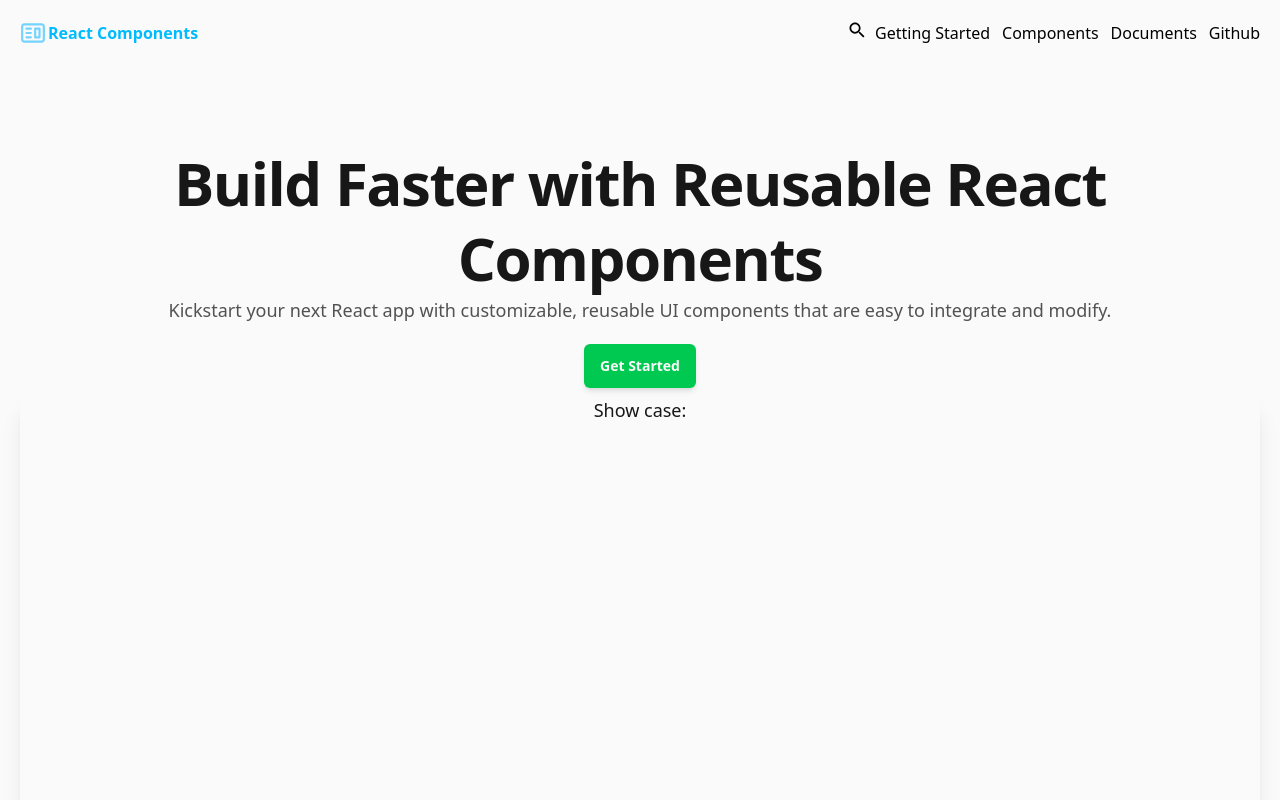
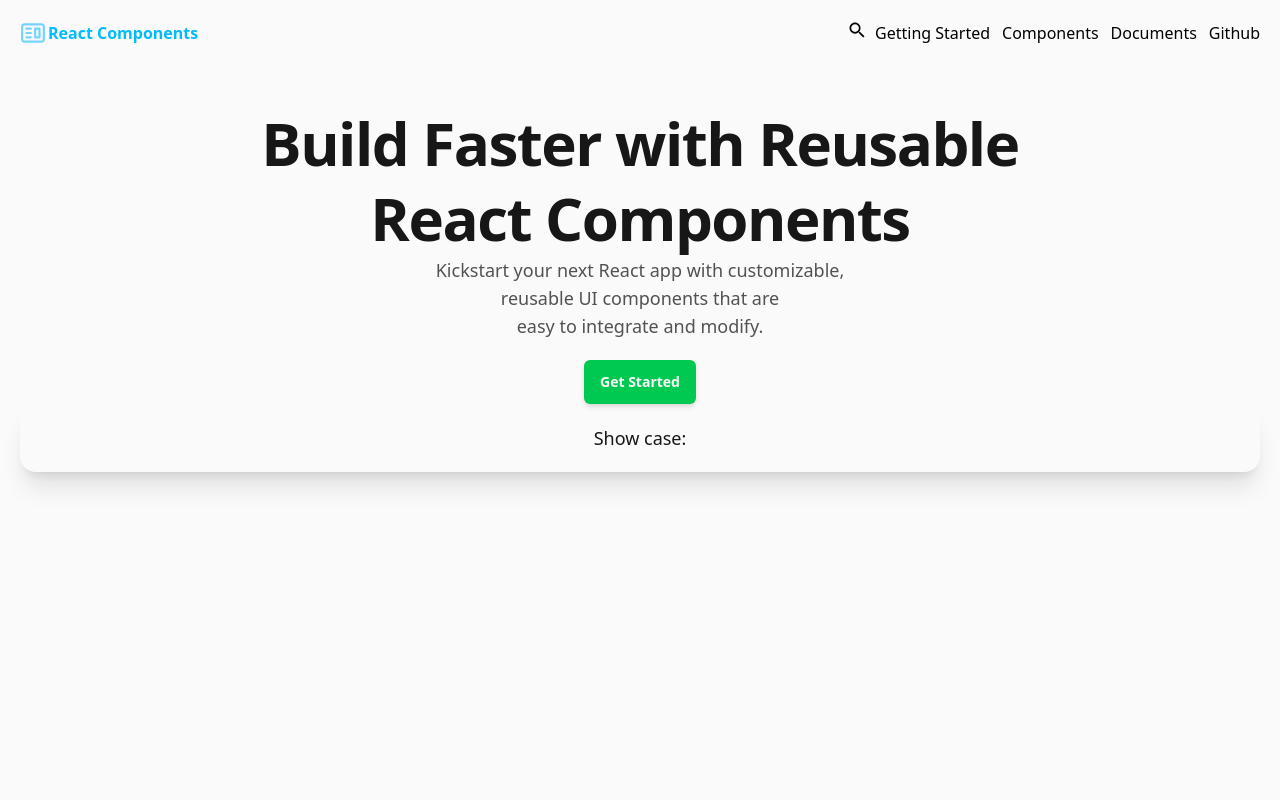
Before and after one commit to Jensaboi/react-component-library, a React (Vite) app: page / in a window 1280 px wide. Shown: the top 800 px of the page. Built offline with nearby package versions, Linux system fonts and the light colour scheme.

Commit message:
styles refactor

```diff
--- a/src/components/tabs/BannersTab.jsx
+++ b/src/components/tabs/BannersTab.jsx
@@ -1,5 +1,9 @@
 import React from "react";
 
 export default function BannersTab() {
-  return <></>;
+  return (
+    <>
+
+    </>
+  );
 }
--- a/src/pages/ComponentsPage.jsx
+++ b/src/pages/ComponentsPage.jsx
@@ -12,9 +12,10 @@ export default function ComponentsPage() {
     ];
     return (
         <>
+            <div className="bg-light-primary-100 flex flex-col h-screen w-full gap-2">
                 <Header />
-            <main className="bg-light-primary-100 p-5 w-full h-screen">
-                <Tabs className="h-full  container m-auto">
+                <main className="flex-1 p-5 w-full h-screen">
+                    <Tabs className="h-full container mx-auto">
                         <h1 className="font-semibold text-2xl font-inter">
                             Components
                         </h1>
@@ -32,6 +33,7 @@ export default function ComponentsPage() {
                         ></Tabs.Display>
                     </Tabs>
                 </main>
+            </div>
         </>
     );
 }
--- a/src/pages/LandingPage.jsx
+++ b/src/pages/LandingPage.jsx
@@ -4,18 +4,20 @@ import { Link } from "react-router-dom";
 export default function LandingPage() {
     return (
         <>
+            <div className="bg-light-primary-100 flex flex-col h-screen w-full gap-10">
                 <Header />
-            <main className="px-5 bg-light-primary-100 h-screen w-full">
-                <section className="my-0 pt-20 mx-auto container flex flex-col  justify-start items-center gap-5">
+                <main className="flex-1 px-5 h-full w-full">
+                    <section className="container mx-auto flex flex-col justify-start items-center gap-5">
                         <div className="text-center w-full">
                             <h1 className="font-sans text-light-text-primary text-4xl md:text-6xl font-extrabold leading-tight tracking-tight">
-                            Build Faster with Reusable React Components
+                                Build Faster with Reusable <br />
+                                React Components
                             </h1>
 
                             <p className="text-light-text-100 font-sans text-lg font-medium">
                                 Kickstart your next React app with customizable,
-                            reusable UI components that are easy to integrate
-                            and modify.
+                                <br /> reusable UI components that are <br />
+                                easy to integrate and modify.
                             </p>
                         </div>
                         <Link
@@ -25,12 +27,13 @@ export default function LandingPage() {
                             Get Started
                         </Link>
                     </section>
-                <article className="bg-light-primary container m-auto h-full p-2 shadow-xl rounded-2xl">
+                    <article className="container mx-auto p-5 shadow-xl rounded-2xl">
                         <h2 className="text-light-text-primary font-sans font-medium text-lg text-center">
                             Show case:
                         </h2>
                     </article>
                 </main>
+            </div>
         </>
     );
 }
```
Lines whose indentation alone changed are shown as unchanged.
